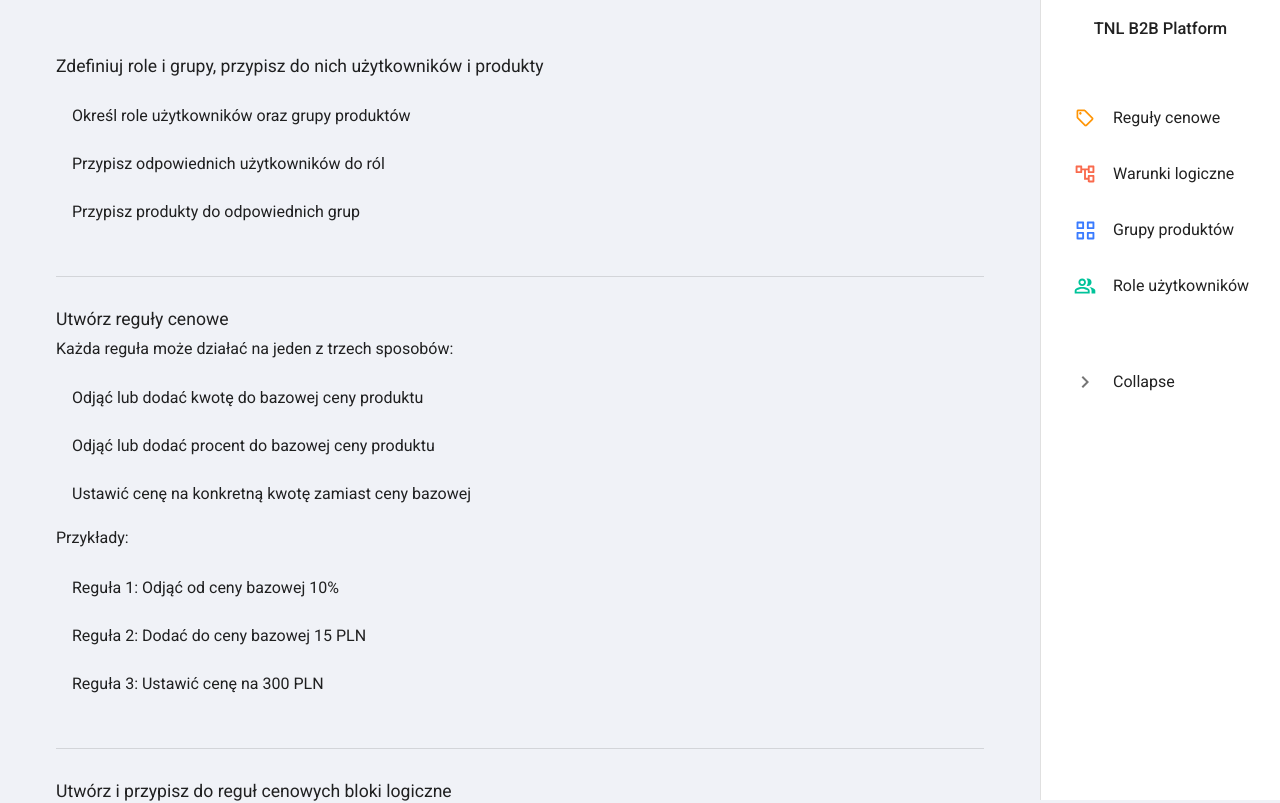
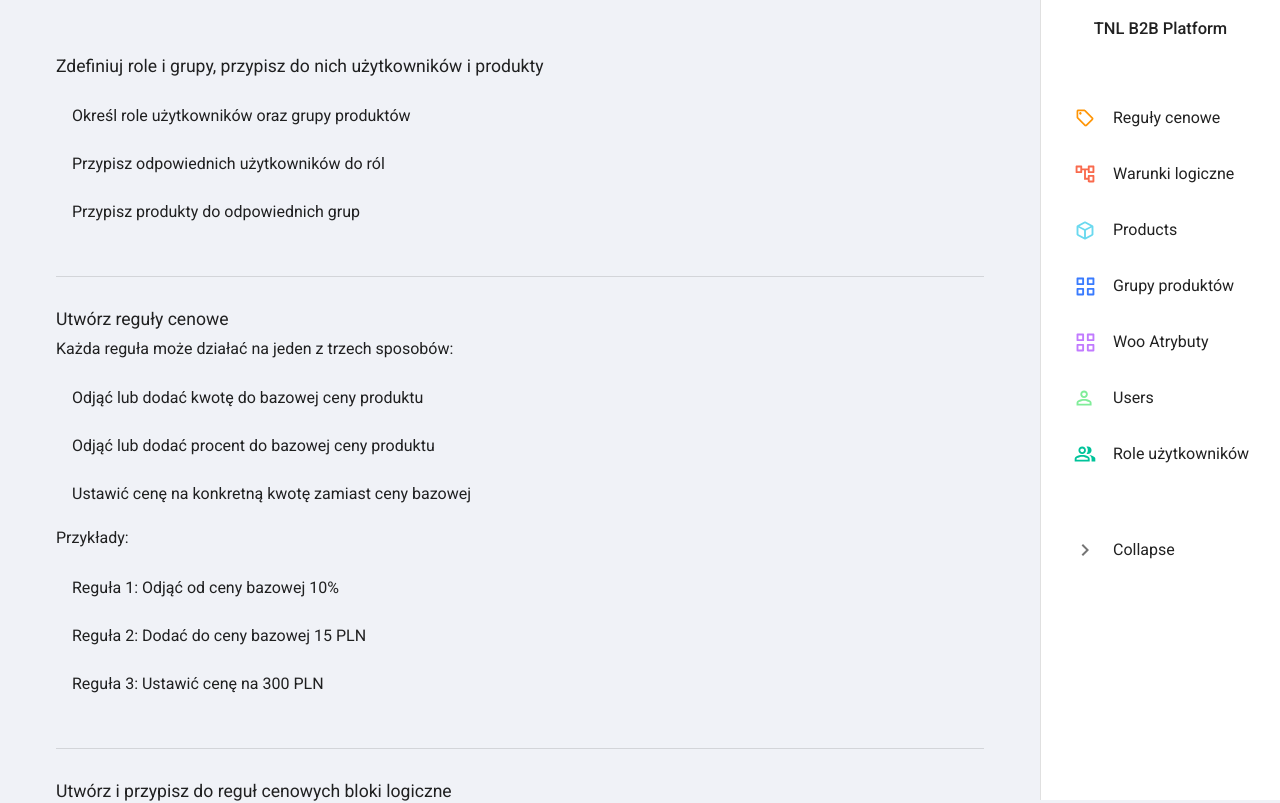
Before and after one commit to vakulkin/tnl-b2b-ui, a React (Vite) app: page /tnlb2b/ in a window 1280 px wide. Shown: the top 803 px of the page. Built offline with nearby package versions, Linux system fonts and the light colour scheme.

Commit message:
fix menu

```diff
--- a/src/components/general/Navigation.jsx
+++ b/src/components/general/Navigation.jsx
@@ -1,26 +1,48 @@
 import EntityIcon from "./EntityIcon";
 
 const navigation = [
-
+  // Internal Links
   {
     segment: "rules",
     title: "Reguły cenowe",
     icon: <EntityIcon icon="rules" size={30} />,
+    type: "internal",
   },
   {
     segment: "logic-blocks",
     title: "Warunki logiczne",
     icon: <EntityIcon icon="logic_blocks" size={30} />,
+    type: "internal",
+  },
+  {
+    url: "http://btwob.local/wp-admin/edit.php?post_type=product",
+    title: "Products",
+    icon: <EntityIcon icon="products" size={30} />,
+    type: "external",
   },
   {
     segment: "groups",
     title: "Grupy produktów",
     icon: <EntityIcon icon="groups" size={30} />,
+    type: "internal",
+  },
+  {
+    url: "http://btwob.local/wp-admin/edit.php?post_type=product&page=product_attributes",
+    title: "Woo Atrybuty",
+    icon: <EntityIcon icon="terms" size={30} />,
+    type: "external",
+  },
+  {
+    url: "http://btwob.local/wp-admin/users.php",
+    title: "Users",
+    icon: <EntityIcon icon="users" size={30} />,
+    type: "external",
   },
   {
     segment: "roles",
     title: "Role użytkowników",
     icon: <EntityIcon icon="roles" size={30} />,
+    type: "internal",
   },
 ];
 
--- a/src/routes/__root.jsx
+++ b/src/routes/__root.jsx
@@ -33,6 +33,7 @@ const DrawerContent = ({ isCollapsed, handleToggleDrawer }) => (
     </Box>
     <List>
       {navigation.map((item) => (
+        item.type === "internal" ? (
           <ListItemButton
             key={item.segment}
             component={Link}
@@ -47,6 +48,24 @@ const DrawerContent = ({ isCollapsed, handleToggleDrawer }) => (
             </ListItemIcon>
             {!isCollapsed && <ListItemText primary={item.title} />}
           </ListItemButton>
+        ) : (
+          <ListItemButton
+            key={item.url}
+            component="a"
+            href={item.url}
+            target="_blank"
+            rel="noopener noreferrer"
+            sx={{
+              justifyContent: isCollapsed ? "center" : "flex-start",
+              height: 56,
+            }}
+          >
+            <ListItemIcon sx={{ display: "flex", justifyContent: "center" }}>
+              {item.icon}
+            </ListItemIcon>
+            {!isCollapsed && <ListItemText primary={item.title} />}
+          </ListItemButton>
+        )
       ))}
       <ListItemButton
         onClick={handleToggleDrawer}
```
Lines whose indentation alone changed are shown as unchanged.
